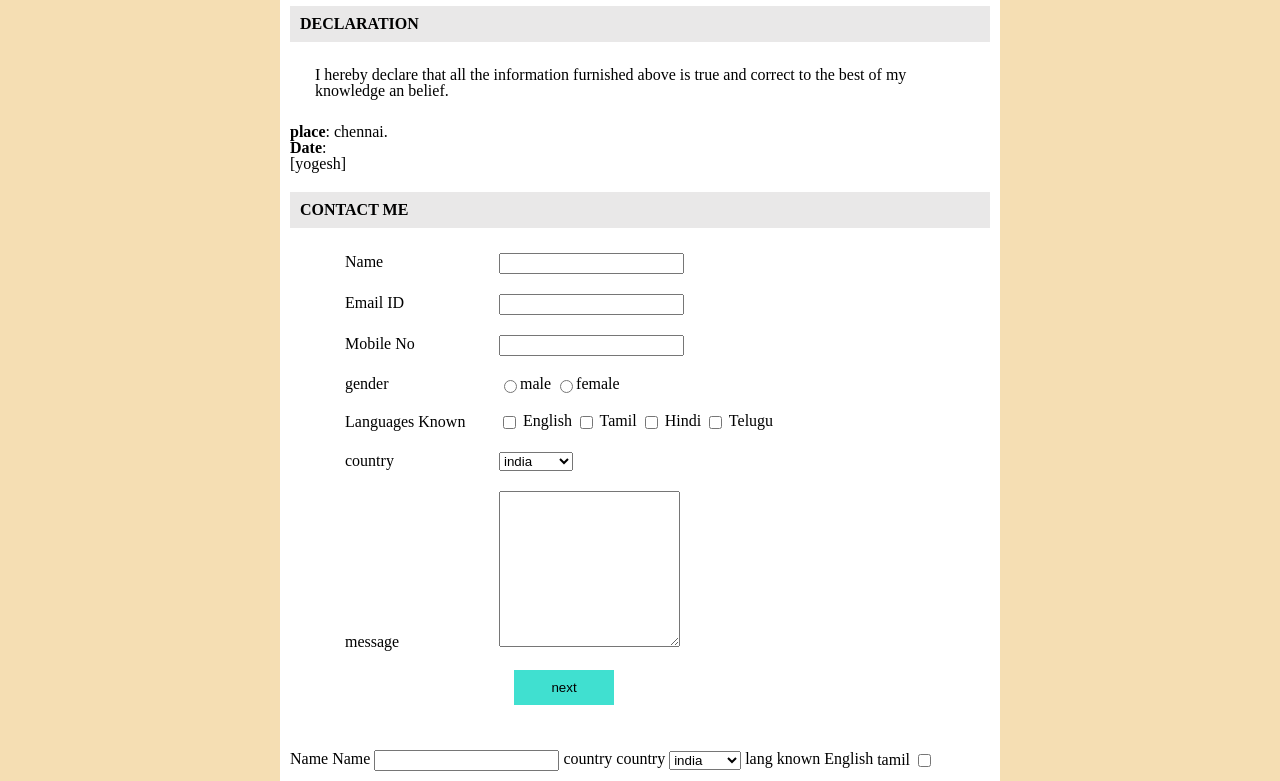
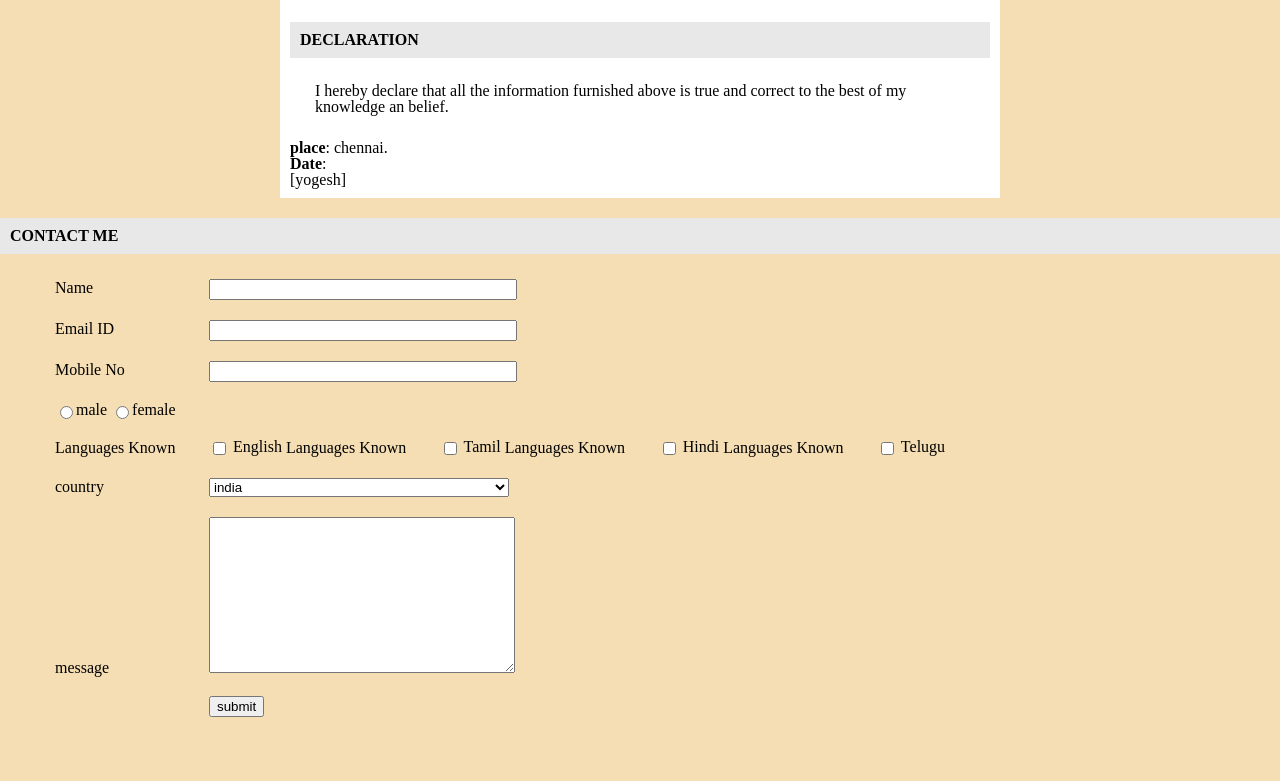
Before and after one commit to yogesh-rv/PERSONAL-PORTFOLIO, a website: page PERSONAL-PORTFOLIO/index.html in a window 1280 px wide. Shown: the part 1275-2056 px from the top of the page. Drawn offline with Linux system fonts and the light colour scheme; a web font is replaced by a local one.

Commit message:
final code

```diff
--- a/PERSONAL-PORTFOLIO/css/main.css
+++ b/PERSONAL-PORTFOLIO/css/main.css
@@ -12,7 +12,7 @@ body{
 }
 header h1 {
     font-size: 25px;
-    font-family:Lobster ;sans-serif ;
+    font-family:sans-serif ;
     padding: 5px 0;
 }
 header .connect{
@@ -38,7 +38,7 @@ header .connect a:visited{
 color: orangered;
 }
 .information{
-    border: solid 0px;]
+    border: solid 0px;
     margin: 0px 0px 0px;
 }
 .information h3{
@@ -54,7 +54,7 @@ color: orangered;
     margin:  20px 20px;
 }
 .table-1{
-
+    width: 90%;
 }
 .table-1 tr{
 }
@@ -81,8 +81,6 @@ margin-left: 30px;
 .form-style-1 .input-section{
     margin-bottom: 20px;
 }
-
-}
 .form-style-1 input[type='text'],
 .form-style-1 input[type='email'],
 .form-style-1 input[type='tel'],
--- a/PERSONAL-PORTFOLIO/index.html
+++ b/PERSONAL-PORTFOLIO/index.html
@@ -4,26 +4,24 @@
     <meta charset="UTF-8">
     <meta name="viewport" content="width=device-width, initial-scale=1.0">
     <title>Document</title>
-    <link rel=https://fonts.google.com/specimen/Lobster?selection.family=Lobster#standard-styles>
+    <link rel="stylesheet" href="https://fonts.google.com/specimen/Lobster?selection.family=Lobster#standard-styles">
     <link rel="stylesheet" href="css/reset.css">
     <link rel="stylesheet" href="css/main.css">
 </head>
 <body>
-<div class= container>
+<div class="container">
 
       <header>
         <img src="images/yog.jpg" alt= "picture" width= "100">
         <h1>YOGESH R</h1>
-
         <P class="connect">
           <a href="yogesh@gmail.com"> Email Me</a>
         |
           <a href=7397395479>Call Me</a>
+        </p>
           <br>
-        </p>
-          <b>Address</b>: No:<span style="color: blue"> 6/11</span>, mullai street,<br> k.k.nagar, new perungalathur,<br> chennai:<span style="color: blue">600063</span>.</p>
+        <p><b>Address</b>: No:<span style="color: blue"> 6/11</span>, mullai street,<br> k.k.nagar, new perungalathur,<br> chennai:<span style="color: blue">600063</span>.</p>
       </header>
-
     <div class="information">
       <h3>CAREER OBJECTIVE</h3>
         <div class="info-data">
@@ -31,11 +29,11 @@
           <P>Am looking for oppertunity to learn the practical aspects on the job and i will contribute to the overall growth
             of the company.</P>
         </div>
-     </div>
+    </div>
     <div class="information">
          <h3>ACADEMICS</h3>
         <div class="info-data">
-         <table class="table-1 border=""0" width="90%" cellpadding="0" cellspacing="2">
+         <table class="table-1">
          <tr>
             <th>Course</th>
             <th>College</th>
@@ -65,21 +63,21 @@
     </div>
     <div class="information">
          <h3>SOFTWARE EXPLOSURE</h3>
-        <div class="info-data">
+        <ul class="info-data">
          <li>Core java, Basic knowledge in j2EE.</li>
-        </div>
+        </ul>
     </div>
     <div class="information">
         <h3>AREA OF INTEREST</h3>
-        <div class="info-data">
+        <ul class="info-data">
           <li>Software development</li>
-        </div>
+        </ul>
     </div>
     <div class="information">
           <h3>PROJECTS</h3>
-        <div class="info-data">
+        <ul class="info-data">
            <li>Design and fabrication.</li>
-        </div>
+        </ul>
     </div>
     <div class="information">
          <h3>OTHER INTEREST</h3>
@@ -143,12 +141,11 @@
         <p><b>place</b>: chennai.</p>
         <p><b>Date</b>:</p>
         <p>[yogesh]</p>
-
-
+    </div>
     <div class="information">
           <h3>CONTACT ME </h3>
         <div class="info-data">
-              <form action="" class="form-style-1">
+              <form class="form-style-1">
                 <div class="input-section">
                   <label class="fixed-width" for="full-name">Name</label>
                   <input type="text" name="fullname" id="full-name">
@@ -164,30 +161,26 @@
                   <input type="tel" name="mob no" id="mobile-no">
                 </div>
                 <div class="input-section">
-
-                 <label class="fixed-width" for="">gender</label>
-
-
                  <input type="radio" name="gender" id="gender-male"><label for="gender-male">male</label>
                  <input type="radio" name="gender" id="gender-female"><label for="gender-female">female</label>
                 </div>
                 <div class="input-section">
-
-
-                   <label class="fixed-width"for="">Languages Known</label>
-
-                   <input type="checkbox" name="lang" >
+                   <label class="fixed-width" for="langu-1">Languages Known</label>
+                   <input type="checkbox" name="lang" id="langu-1">
                      English
-                    <input type="checkbox" name="lang">
+                   <label class="fixed-width" for="langu-2">Languages Known</label>
+                    <input type="checkbox" name="lang" id="langu-2">
                     Tamil
-                    <input type="checkbox"  name="lang">
+                   <label class="fixed-width" for="langu-3">Languages Known</label>
+                    <input type="checkbox"  name="lang" id="langu-3">
                      Hindi
-                    <input type="checkbox" name="lang">
+                   <label class="fixed-width" for="langu-4">Languages Known</label>
+                    <input type="checkbox" name="lang" id="langu-4">
                    Telugu
                 </div>
                 <div class="input-section">
-                  <label class="fixed-width" for="">country</label>
-                  <select name="country" id="">
+                  <label class="fixed-width" for="countrys">country</label>
+                  <select name="country" id="countrys">
                     <option value="IND">india</option>
                     <option value="RUS">russia</option>
                     <option value="USA">america</option>
@@ -195,36 +188,15 @@
                   </select>
                 </div>
                 <div class="input-section">
-                  <label class="fixed-width"for="">message</label>
-                  <textarea name="message"></textarea>
+                  <label class="fixed-width" for="messages-1">message</label>
+                  <textarea name="message" id="messages-1"></textarea>
                 </div>
                 <div class="input-section">
-                  <label class="fixed-width" for=""></label>
-                  <input type="submit" value="next" class="primary-button">
+                  <label class="fixed-width" for="button-1"></label>
+                  <input type="button" value="submit" id="button-1">
                 </div>
               </form>
-
-    </div>
-  Name
-  <label for="fullname">Name</label>
-  <input type="text" name="full-name">
-
-  country
-  <label for="country">country</label>
-  <select name="country" id="country">
-         <option value="ind">india</option>
-         <option value="chi">china</option>
-         <option value="pAK">pakistan</option>
-  </select>
-
-  lang known
-  English
-  <label for=""
-  <input type="checkbox" name="lang">
-  tamil
-  <input type="checkbox" name="lang">
-
+        </div>
 </div>
-
 </body>
 </html>
```
